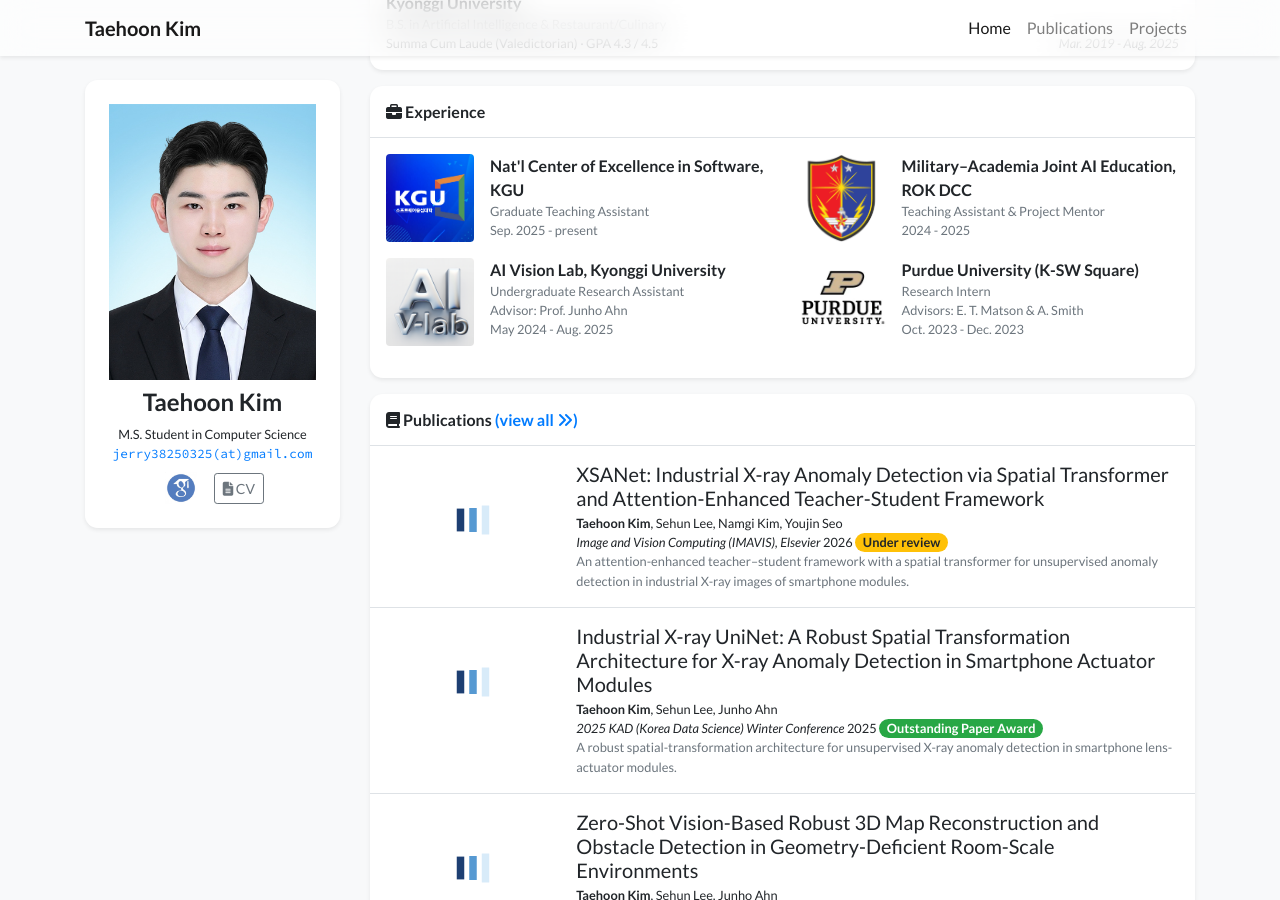
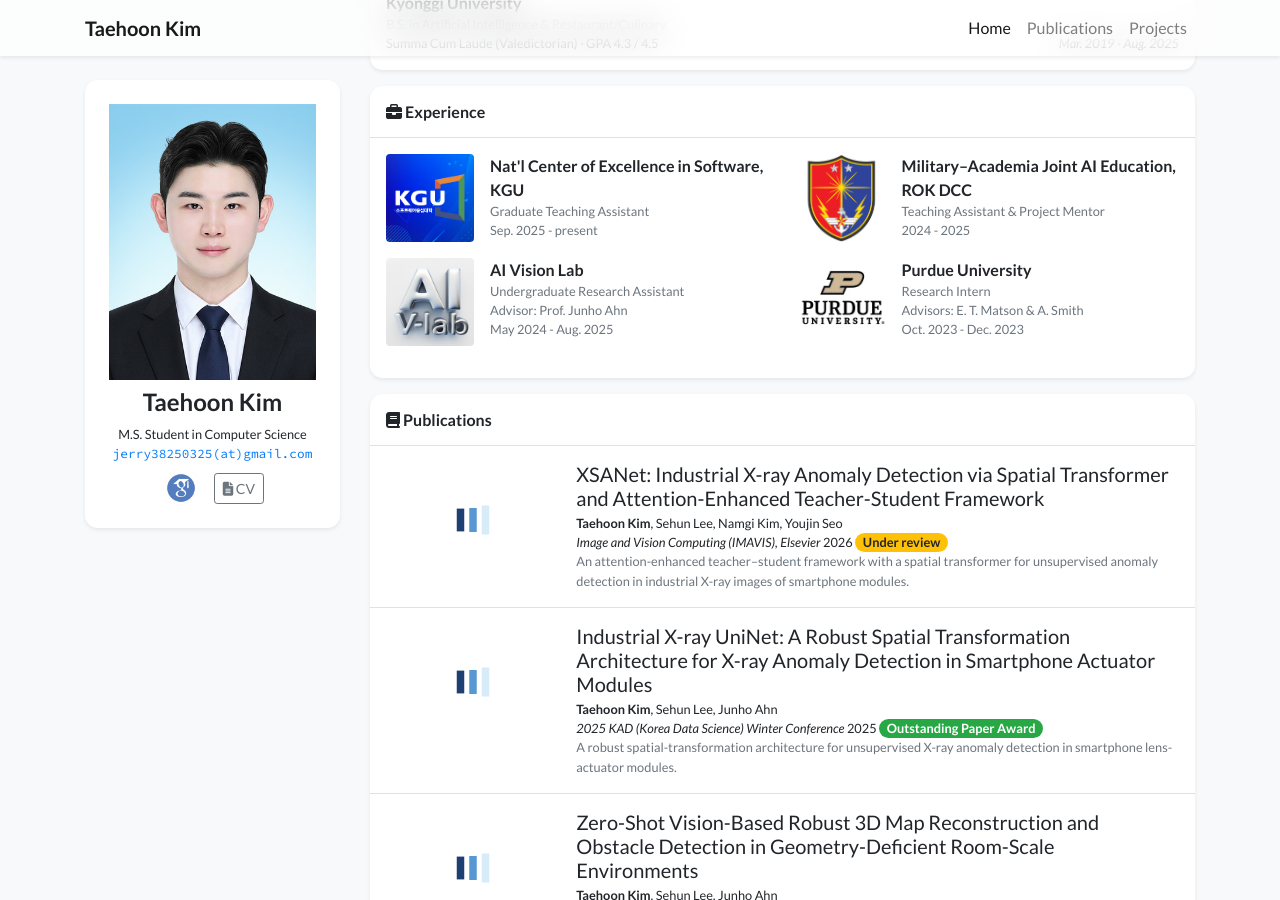
Before and after one commit to Maruu0127/Maruu0127.github.io, a Jekyll site: the page built from index.html, in a window 1280 px wide and 900 px high, scrolled down 565 px. Built offline with Jekyll 4.4.1, drawn with Linux system fonts in a browser that asks for light colours; nearby versions of some CDN libraries; a style sheet for code colours, icons or effects is not loaded.

Commit message:
Tidy Experience names and remove Publications 'view all' link
- Experience: "Purdue University (K-SW Square)"→"Purdue University", "AI Vision Lab, Kyonggi University"→"AI Vision Lab"
- 홈 Publications 카드의 상단 "(view all >>)" 링크 제거

Co-Authored-By: Claude Opus 4.7 <noreply@anthropic.com>

```diff
--- a/_data/profile.yml
+++ b/_data/profile.yml
@@ -55,12 +55,12 @@ experience:
   dept: "Teaching Assistant & Project Mentor"
   date: "2024 - 2025"
   logo: /assets/images/experience/rok-dcc.png
-- name: "AI Vision Lab, Kyonggi University"
+- name: "AI Vision Lab"
   dept: "Undergraduate Research Assistant"
   position: "Advisor: Prof. Junho Ahn"
   date: "May 2024 - Aug. 2025"
   logo: /assets/images/experience/ai-vision-lab.png
-- name: "Purdue University (K-SW Square)"
+- name: "Purdue University"
   dept: "Research Intern"
   position: "Advisors: E. T. Matson & A. Smith"
   date: "Oct. 2023 - Dec. 2023"
--- a/_includes/widgets/publication_card.html
+++ b/_includes/widgets/publication_card.html
@@ -2,7 +2,6 @@
 <div class="my-3 p-0 bg-white shadow-sm rounded-xl">
     <h6 class="border-bottom border-gray p-3 mb-0">
         {% if include.title %}{{ include.title }}{% else %}<i class="fas fa-star"></i> Selected Recent Publications{% endif %}
-        <a href="{{ 'publications' | relative_url }}">(view all <i class="fas fa-angle-double-right"></i>)</a>
     </h6>
     {% for item in publications limit:include.limit %}
         {% include widgets/publication_item.html item=item first=false last=false %}
```
